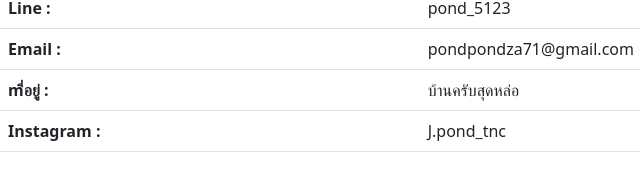
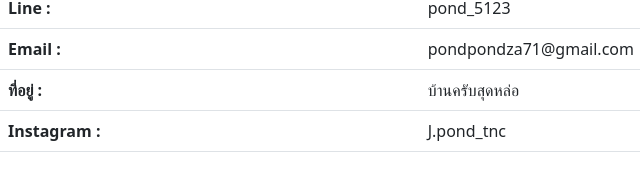
Before and after one commit to Jp0nd/profile, a plain HTML site: page index.html in a window 1280 px wide. Shown: the part 463-654 px from the top of the page, 0-640 px from the left. Drawn offline with nearby package versions, Linux system fonts and the light colour scheme.

Commit message:
Update index.html

```diff
--- a/index.html
+++ b/index.html
@@ -36,7 +36,7 @@
                 <td>pondpondza71@gmail.com</td>
             </tr>
             <tr>
-                <th scope="row">mี่อยู่ :</th>
+                <th scope="row">ที่อยู่ :</th>
                 <td>บ้านครับสุดหล่อ</td>
             </tr>
              <tr>
```
